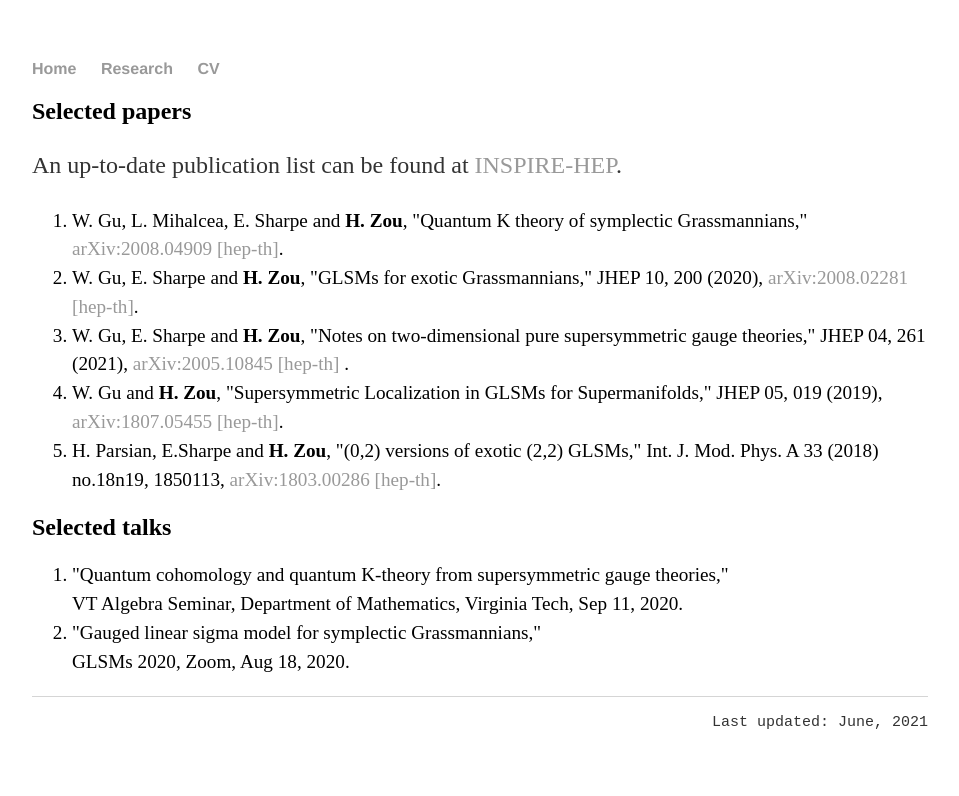
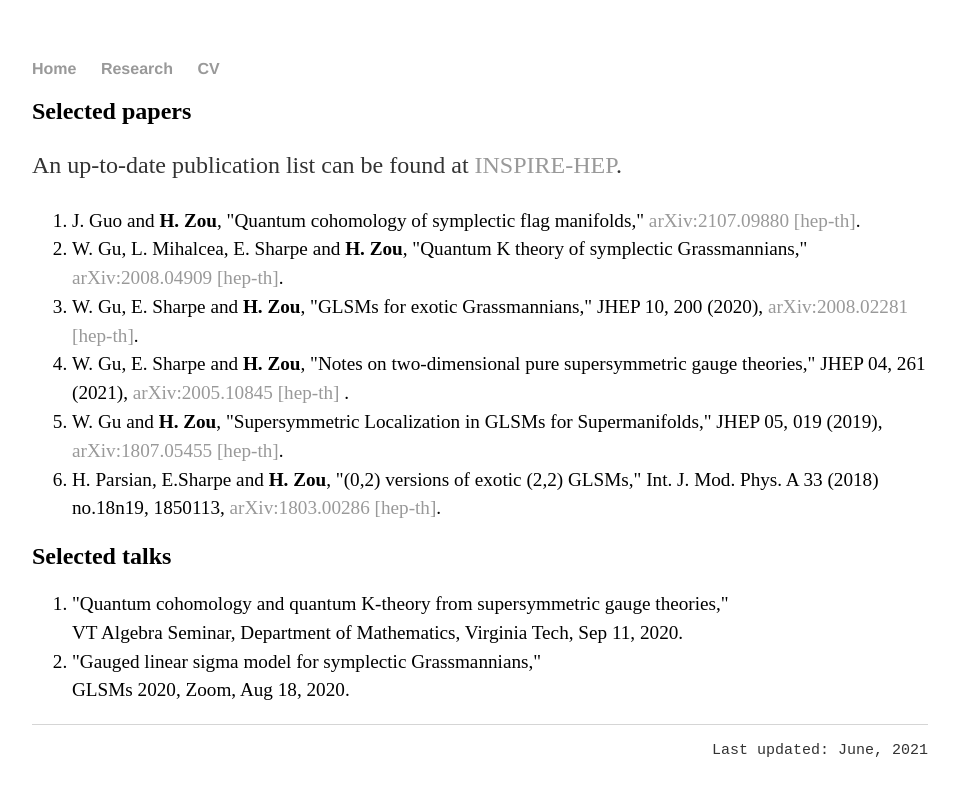
Before and after one commit to hhzou/hhzou.github.io, a Jekyll site: the page built from research/index.html, in a window 1280 px wide. Shown: the top 796 px of the page, without its empty margins (160-1119 px from the left). Built offline with Jekyll 4.4.1, drawn with Linux system fonts in a browser that asks for light colours.

Commit message:
Update index.html
add one publication

```diff
--- a/research/index.html
+++ b/research/index.html
@@ -6,6 +6,7 @@ title: Hao Zou - Research
 	<h2>Selected papers </h2>
 	<p> An up-to-date publication list can be found at <a href="https://inspirehep.net/authors/1056827" target="_blank" rel="noopener noreferrer">INSPIRE-HEP</a>. </p>
 	<ol style="font-size:1.2em; line-height: 150%">
+		<li>J. Guo and <strong>H. Zou</strong>, "Quantum cohomology of symplectic flag manifolds," <a href = "https://arxiv.org/abs/2107.09880"> arXiv:2107.09880 [hep-th]</a>. </li>
 		<li>W. Gu, L. Mihalcea, E. Sharpe and <strong>H. Zou</strong>, "Quantum K theory of symplectic Grassmannians," <a href = "https://arxiv.org/abs/2008.04909"> arXiv:2008.04909 [hep-th]</a>. </li>
 		<li>W. Gu, E. Sharpe and <strong>H. Zou</strong>, "GLSMs for exotic Grassmannians," JHEP 10, 200 (2020), <a href = "https://arxiv.org/abs/2008.02281"> arXiv:2008.02281 [hep-th]</a>. </li>
 		<li>W. Gu, E. Sharpe and <strong>H. Zou</strong>, "Notes on two-dimensional pure supersymmetric gauge theories," JHEP 04, 261 (2021), <a href="https://arxiv.org/abs/2005.10845">arXiv:2005.10845 [hep-th] </a>.</li>
```
